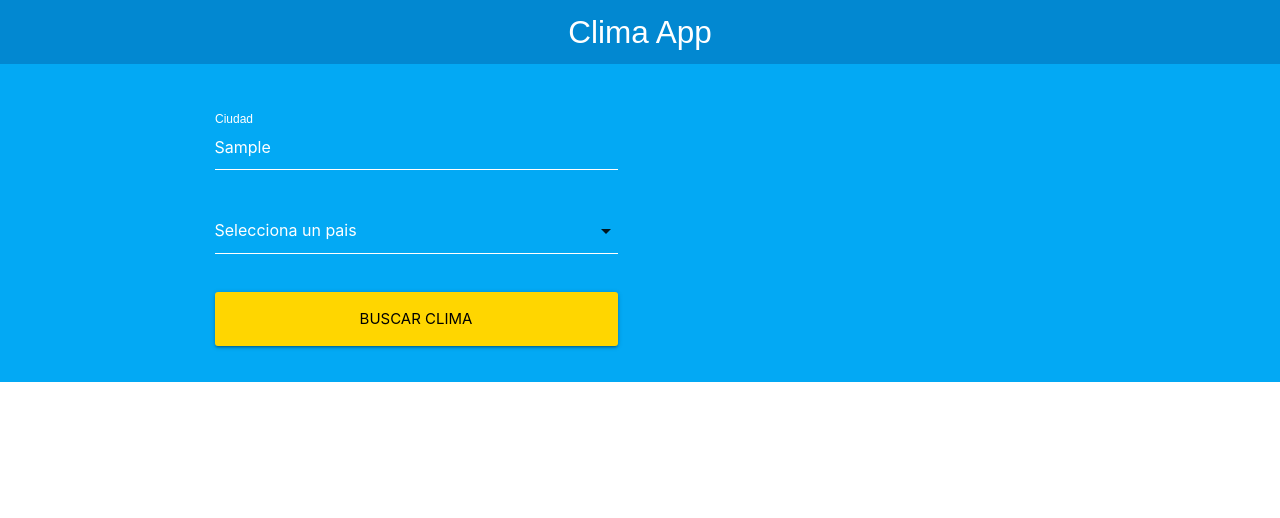
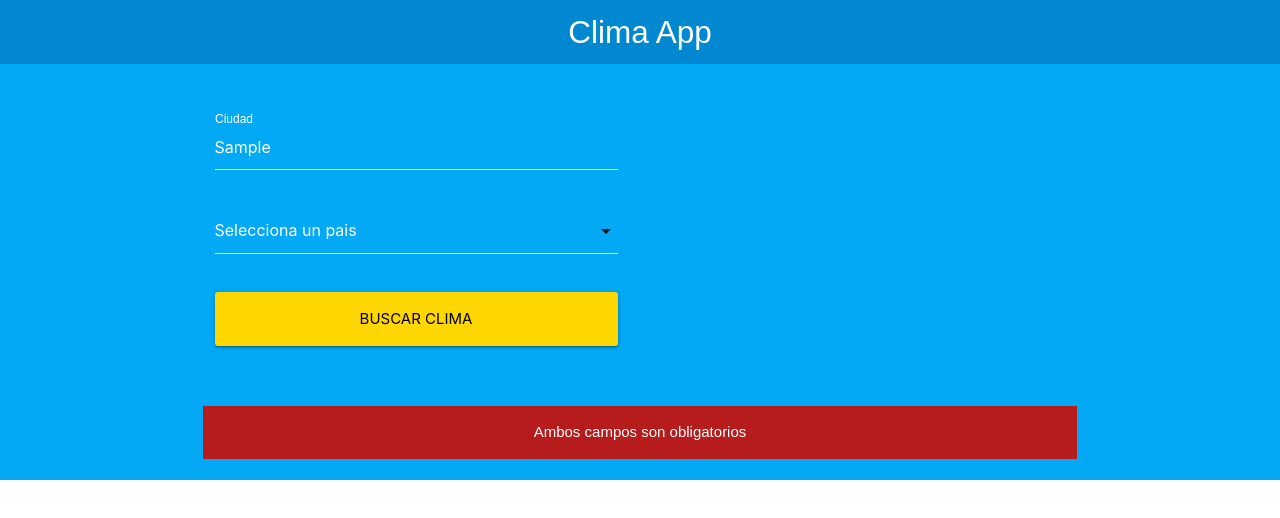
Before and after one commit to javierdelgado1/Clima-React-App, a React (Create React App) app: page / in a window 1280 px wide. Both pictures are taken after typing "Sample" into the empty fields and a click on the input "Buscar Clima". Shown: the top 518 px of the page. Built offline with nearby package versions, Linux system fonts and the light colour scheme.

Commit message:
mostrando errores de validacion

```diff
--- a/src/App.js
+++ b/src/App.js
@@ -1,12 +1,14 @@
 import React, {useState} from 'react';
 import Header from './Components/Header';
 import Formulario from './Components/Formulario';
+import Error from './Components/Error';
 
 import './index.css';
 function App() {
 
   const [ciudad, guardarCiudad] = useState('');
   const [pais, guardarPais] = useState('');
+  const [error, guardarError] = useState(false);
 
 
   const datosConsulta = datos => {
@@ -15,14 +17,28 @@ function App() {
     //validar que ambos campos este
 
     if(datos.ciudad === '' || datos.pais === ''){
+      guardarError(true);
       return;
     }
+      //ciudad y pais existe, agregar al state
 
-    //ciudad y pais existe, agregar al state
+      guardarCiudad(datos.ciudad);
+      guardarPais(datos.pais);
+      guardarError(false);
+  }
 
-    guardarCiudad(datos.ciudad);
-    guardarPais(datos.pais);
-  }
+    //cargar un componente condicionalmente
+    console.log(error);
+    let componente ;
+    if(error){
+      componente = <Error mensaje='Ambos campos son obligatorios' ></Error>
+    }
+    else{
+      componente = null
+
+    }
+    console.log(componente);
+
   return (
     <div className="App">
       <Header
@@ -38,6 +54,9 @@ function App() {
 
                 </Formulario>
             </div>
+            <div className="col s12 m12">
+              {componente}
+            </div>
           </div>
         </div>
       </div>
--- /dev/null
+++ b/src/Components/Error.js
@@ -0,0 +1,11 @@
+import React from 'react'
+
+function Error ({mensaje}){
+    return (
+        <div className="card-pand red darken-4 error col s12">
+            {mensaje}
+        </div>
+    );
+}
+
+export default Error;
```
